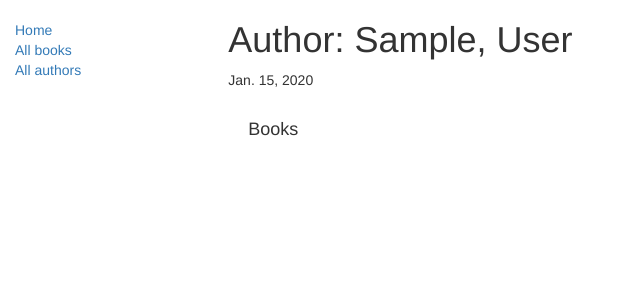
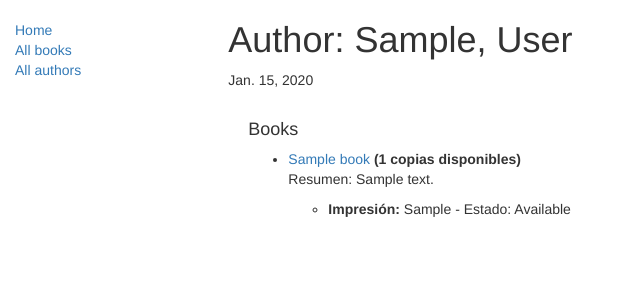
Before and after one commit to Julianrepls/test_django, a Django app: page /catalog/author/1/ in a window 1280 px wide. Shown: the top 300 px of the page, without its empty margins (0-640 px from the left). Run offline with Django 5.2, Linux system fonts and the light colour scheme; tables that the repository leaves empty hold one stand-in row (values such as "Sample post"); some libraries are stand-ins or nearby versions.

Commit message:
Añado unos arreglos a views-detalles del autor y el template del detalle autor

```diff
--- a/locallibrary/catalog/models.py
+++ b/locallibrary/catalog/models.py
@@ -66,7 +66,7 @@ class BookInstance(models.Model):
     Modelo que representa una copia específica de un libro (i.e. que puede ser prestado por la biblioteca).
     """
     id = models.UUIDField(primary_key=True, default=uuid.uuid4, help_text="ID único para este libro particular en toda la biblioteca")
-    book = models.ForeignKey('Book', on_delete=models.SET_NULL, null=True, related_name="copies")
+    book = models.ForeignKey('Book', on_delete=models.SET_NULL, null=True)
     imprint = models.CharField(max_length=200)
     due_back = models.DateField(null=True, blank=True)
 
@@ -87,7 +87,9 @@ class BookInstance(models.Model):
         """
         String para representar el Objeto del Modelo
         """
-        return '%s (%s)' % (self.id,self.book.title)
+        return '%s (%s)' % (self.id, self.book.title)
+
+
 
 
 
--- a/locallibrary/catalog/templates/catalog/author_detail.html
+++ b/locallibrary/catalog/templates/catalog/author_detail.html
@@ -8,26 +8,65 @@
   <div style="margin-left:20px;margin-right:20px;margin-top:30px">
     <h4>Books</h4>
     {% if books %}
-    <ul>
+      <ul>
         {% for book in books %}
-          {% for copy in book.bookinstance_set.all %}
-            <li><a href="{% url 'book-detail' book.id %}">{{ book.title }} ({{copy.imprint}})</a>  </li>
-            <p> (Resumen: {{ book.summary }})</p>
-          {% endfor %}
+          <li>
+            <a href="{% url 'book-detail' book.id %}">{{ book.title }}</a>
+            <strong>({{ book.num_copies }} copias disponibles)</strong>
+          </li>
+          <p><span>Resumen:</span> {{ book.summary }}</p>
+
+          <!-- Mostrar las copias de este libro -->
+          {% if book.bookinstance_set.all %}
+            <ul>
+              {% for copy in book.bookinstance_set.all %}
+                <li>
+                  <strong>Impresión:</strong> {{ copy.imprint }}
+                  - Estado: {{ copy.get_status_display }}
+                </li>
+              {% endfor %}
+            </ul>
+          {% else %}
+            <p>No hay copias disponibles de este libro.</p>
+          {% endif %}
         {% endfor %}
+      </ul>
+    {% else %}
+      <p>Este autor no tiene libros registrados.</p>
+    {% endif %}
 
 
-        <!--{% for copy in book.bookinstance_set.all %}
 
-          <p><strong>Imprimir:</strong> {{copy.imprint}}</p>
 
-        {% endfor %}-->
 
-    </ul>
-{% else %}
-    <p>Este autor no tiene libros registrados.</p>
-{% endif %}
 
+
+
+
+
+
+    <!--{% if books %}
+      <ul>
+          {% for book in books %}
+            {% for copy in book.bookinstance_set.all %}
+              <p><a href="{% url 'book-detail' book.id %}">{{ book.title }} ({{copy.imprint}})</a></p>
+              <p>Resumen: {{ book.summary }}</p>
+            {% endfor %}
+          {% endfor %}
+
+
+
+
+          {% for copy in book.bookinstance_set.all %}
+
+            <p><strong>Imprimir:</strong> {{copy.imprint}}</p>
+
+          {% endfor %}
+
+      </ul>
+  {% else %}
+      <p>Este autor no tiene libros registrados.</p>
+  {% endif %}-->
 
   </div>
 {% endblock %}
--- a/locallibrary/catalog/templates/catalog/book_detail.html
+++ b/locallibrary/catalog/templates/catalog/book_detail.html
@@ -3,7 +3,7 @@
 {% block content %}
   <h1>Title: {{ book.title }}</h1>
 
-  <p><strong>Autor:</strong> <a href="{% url 'author-detail' book.author.pk %}">{{ book.author }}</a></p> <!-- enlace de detalle del autor aún no definido -->
+  <p><strong>Autor:</strong> <a href="{% url 'author-detail' book.author.pk %}">{{ book.author }}</a></p> <!-- Este href hace enlace de detalle del autor  definido -->
   <p><strong>Resumen:</strong> {{ book.summary }}</p>
   <p><strong>ISBN:</strong> {{ book.isbn }}</p>
   <p><strong>Idioma:</strong> {{ book.language }}</p>
--- a/locallibrary/catalog/views.py
+++ b/locallibrary/catalog/views.py
@@ -46,11 +46,6 @@ class AuthorDetailView(generic.DetailView):
 
 
 
-
-
-
-###################################
-
 def author_detail(request, author_id):
     # Obtener el autor o devolver un error 404 si no existe
     author = get_object_or_404(Author, id=author_id)
@@ -58,6 +53,11 @@ def author_detail(request, author_id):
     # Obtener todos los libros escritos por este autor
     books = Book.objects.filter(author=author)
 
+####################################
+    # Obtener el número de copias para cada libro
+    for book in books:
+        book.num_copies = book.bookinstance_set.count()
+# Pasar los libros al contexto junto con el número de copias
     return render(request, 'catalog/author_detail.html', {'author': author, 'books': books})
 
 def book_detail(request, book_id):
```
Also changed, not shown: locallibrary/catalog/migrations/0002_alter_bookinstance_book.py (added), locallibrary/catalog/migrations/0003_alter_bookinstance_book.py (added), locallibrary/catalog/migrations/0004_alter_bookinstance_book.py (added), locallibrary/catalog/migrations/0005_alter_bookinstance_book.py (added).
